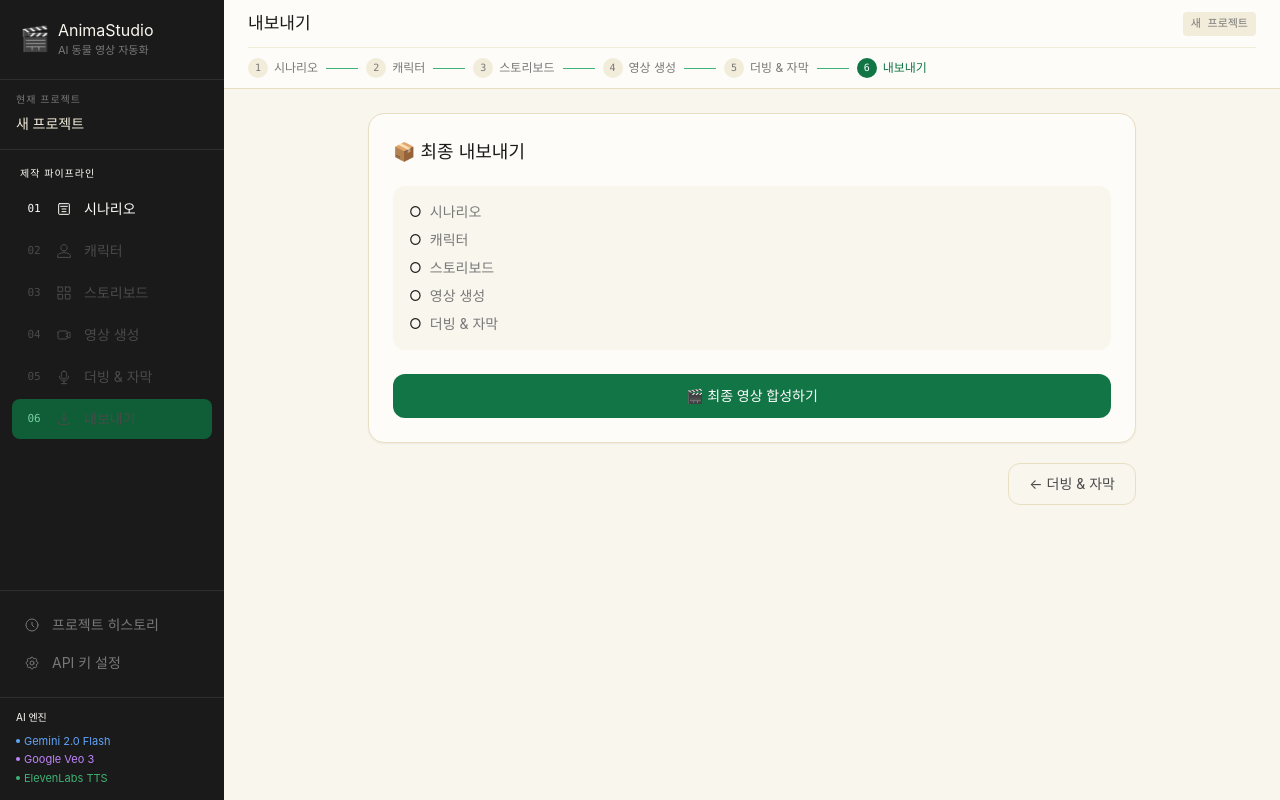
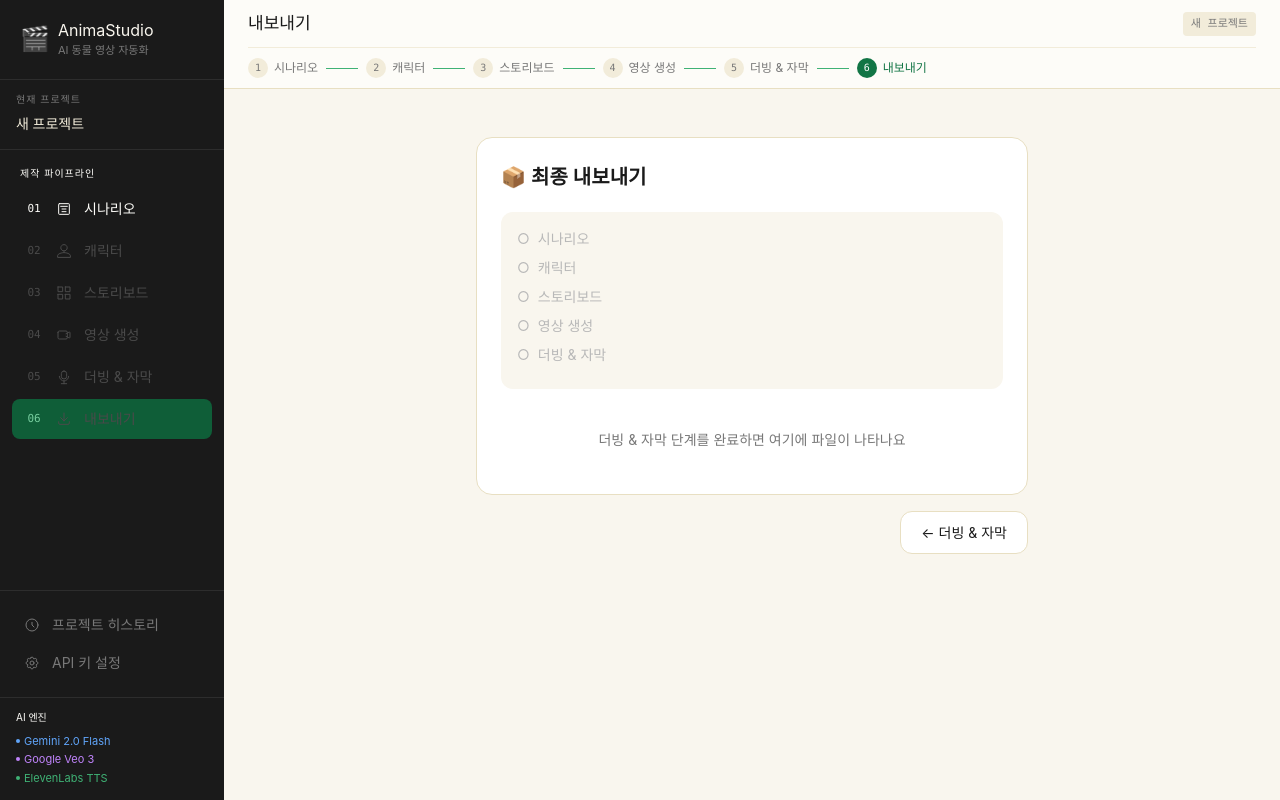
Before and after one commit to microworkskorea-maker/animastudio, a Next.js app in the folder frontend/: page /export in a window 1280 px wide. Built offline with nearby package versions, Linux system fonts and the light colour scheme.

Commit message:
Update page.tsx

```diff
--- a/frontend/src/app/export/page.tsx
+++ b/frontend/src/app/export/page.tsx
@@ -1,13 +1,10 @@
 'use client'
 import { useRouter } from 'next/navigation'
 import { useStudioStore } from '@/lib/store'
-import { useState } from 'react'
-import toast from 'react-hot-toast'
 
 export default function ExportPage() {
   const router = useRouter()
-  const { project, setExports } = useStudioStore()
-  const [loading, setLoading] = useState(false)
+  const { project } = useStudioStore()
 
   const checklist = [
     { label: '시나리오', done: project.scenarioResult != null },
@@ -17,71 +14,52 @@ export default function ExportPage() {
     { label: '더빙 & 자막', done: project.voiceTracks != null },
   ]
 
-  async function handleCompose() {
-    setLoading(true)
-    try {
-      const res = await fetch('/api/backend/export/compose', {
-        method: 'POST',
-        headers: { 'Content-Type': 'application/json' },
-        body: JSON.stringify({
-          projectId: project.projectId,
-          clips: project.videoClips || [],
-          tracks: project.voiceTracks || [],
-          subtitles: project.subtitles || [],
-          voiceSettings: { subtitleStyle: 'white-outline', subtitlePosition: 'bottom' }
-        })
-      })
-      const data = await res.json()
-      if (data.success) {
-        setExports(data.data)
-        toast.success('영상 합성 완료!')
-      }
-    } catch(e) {
-      toast.error('오류가 발생했습니다')
-    } finally {
-      setLoading(false)
-    }
-  }
+  const exports = project.exports || []
 
   return (
-    <div className="max-w-3xl mx-auto">
-      <div className="bg-cream-50 rounded-2xl border border-cream-300 p-6 shadow-sm mb-5">
-        <h2 className="font-display text-lg text-ink-900 mb-5">📦 최종 내보내기</h2>
-        <div className="bg-cream-100 rounded-xl p-4 mb-6 space-y-2">
+    <div style={{maxWidth: '600px', margin: '0 auto', padding: '24px'}}>
+      <div style={{background: 'white', borderRadius: '16px', border: '1px solid #e8dfc2', padding: '24px', marginBottom: '16px'}}>
+        <h2 style={{fontSize: '20px', fontWeight: '600', marginBottom: '20px'}}>📦 최종 내보내기</h2>
+        <div style={{background: '#f9f6ee', borderRadius: '12px', padding: '16px', marginBottom: '20px'}}>
           {checklist.map(function(item) {
             return (
-              <div key={item.label} className="flex items-center gap-2 text-sm">
-                <span className={item.done ? 'text-forest-500' : 'text-ink-300'}>{item.done ? '✅' : '○'}</span>
-                <span className={item.done ? 'text-ink-900' : 'text-ink-400'}>{item.label}</span>
+              <div key={item.label} style={{display: 'flex', alignItems: 'center', gap: '8px', marginBottom: '8px', fontSize: '14px'}}>
+                <span style={{color: item.done ? '#127545' : '#b8b8b8'}}>{item.done ? '✅' : '○'}</span>
+                <span style={{color: item.done ? '#1a1a1a' : '#b8b8b8'}}>{item.label}</span>
               </div>
             )
           })}
         </div>
-        {project.exports && project.exports.length > 0 ? (
-          <div className="space-y-3">
-            {project.exports.map(function(asset) {
+
+        {exports.length > 0 ? (
+          <div>
+            {exports.map(function(asset) {
               return (
-                <div key={asset.assetId} className="flex items-center gap-3 p-3 bg-white border border-cream-300 rounded-xl">
-                  <div className="text-2xl">🎬</div>
-                  <div className="flex-1">
-                    <div className="text-sm font-medium text-ink-900">{asset.label}</div>
-                    <div className="text-xs text-ink-400">{asset.filename}</div>
+                <div key={asset.assetId} style={{display: 'flex', alignItems: 'center', gap: '12px', padding: '14px', background: '#f9f6ee', borderRadius: '12px', marginBottom: '8px'}}>
+                  <div style={{fontSize: '28px'}}>🎬</div>
+                  <div style={{flex: 1}}>
+                    <div style={{fontWeight: '500', fontSize: '14px'}}>{asset.label}</div>
+                    <div style={{color: '#787878', fontSize: '12px'}}>{asset.filename}</div>
                   </div>
                   {asset.downloadUrl ? (
-                    <a href={asset.downloadUrl} download className="px-3 py-1.5 rounded-lg bg-forest-600 text-white text-xs font-medium hover:bg-forest-700">다운로드</a>
-                  ) : null}
+                    <a href={asset.downloadUrl} download style={{background: '#127545', color: 'white', padding: '8px 16px', borderRadius: '8px', fontSize: '13px', textDecoration: 'none', fontWeight: '500'}}>
+                      ⬇️ 다운로드
+                    </a>
+                  ) : (
+                    <span style={{color: '#787878', fontSize: '12px'}}>준비 중</span>
+                  )}
                 </div>
               )
             })}
           </div>
         ) : (
-          <button onClick={handleCompose} disabled={loading} className="w-full py-3 rounded-xl bg-forest-600 text-white text-sm font-medium hover:bg-forest-700 disabled:bg-ink-200 disabled:text-ink-400">
-            {loading ? '⏳ 합성 중...' : '🎬 최종 영상 합성하기'}
-          </button>
+          <div style={{textAlign: 'center', padding: '20px', color: '#787878', fontSize: '14px'}}>
+            더빙 & 자막 단계를 완료하면 여기에 파일이 나타나요
+          </div>
         )}
       </div>
-      <div className="flex justify-end">
-        <button onClick={function() { router.push('/voice') }} className="px-5 py-2.5 rounded-xl border border-cream-300 text-sm text-ink-600 hover:bg-cream-100">← 더빙 & 자막</button>
+      <div style={{display: 'flex', justifyContent: 'flex-end'}}>
+        <button onClick={function() { router.push('/voice') }} style={{padding: '10px 20px', borderRadius: '12px', border: '1px solid #e8dfc2', background: 'white', cursor: 'pointer', fontSize: '14px'}}>← 더빙 & 자막</button>
       </div>
     </div>
   )
```
